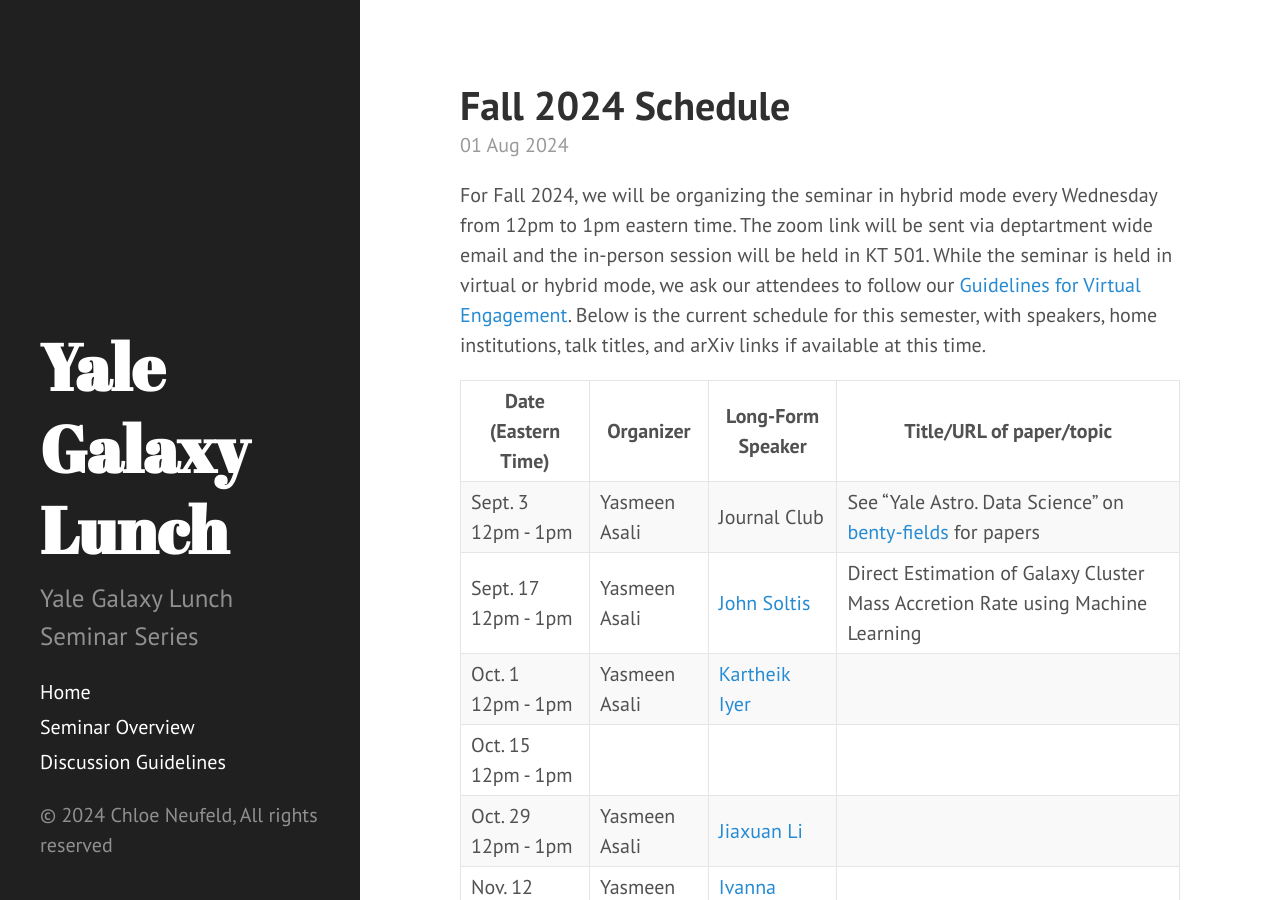
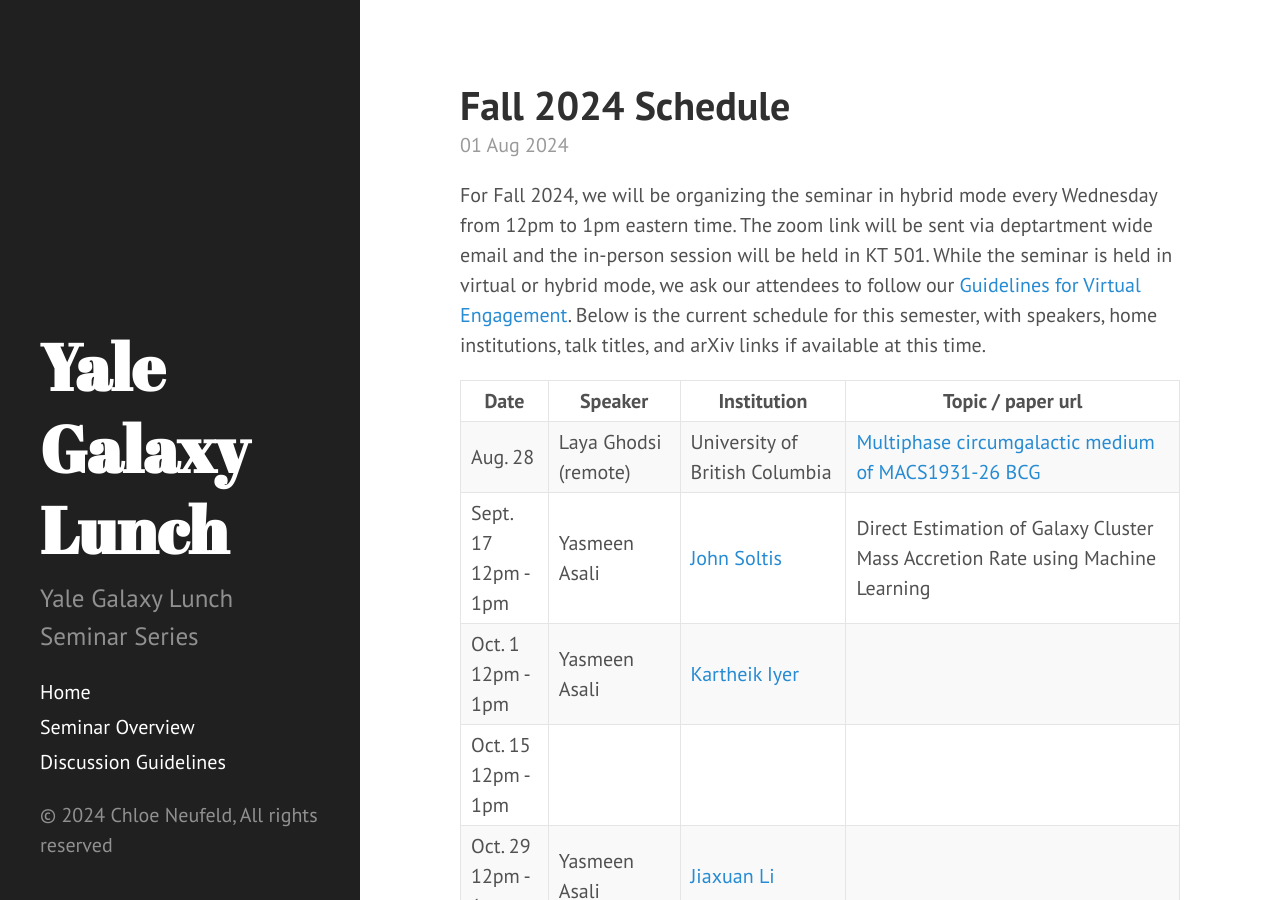
Before and after one commit to yalegalaxylunch/yalegalaxylunch.github.io, a Jekyll site: the page built from _posts/2024-08-01-fallschedule.md, in a window 1280 px wide and 900 px high. Built offline with Jekyll 4.4.1, drawn with Linux system fonts in a browser that asks for light colours.

Commit message:
adding schedule

```diff
--- a/_posts/2024-08-01-fallschedule.md
+++ b/_posts/2024-08-01-fallschedule.md
@@ -8,18 +8,18 @@
 <table>
   <thead>
     <tr>
-      <th>Date (Eastern Time)</th>
-      <th>Organizer</th>
-      <th>Long-Form Speaker</th>
-      <th>Title/URL of paper/topic</th>
+      <th>Date</th>
+      <th>Speaker</th>
+      <th>Institution</th>
+      <th>Topic / paper url</th>
     </tr>
   </thead>
   <tbody>
     <tr>
-      <td>Sept. 3<br>12pm - 1pm</td>
-      <td>Yasmeen Asali</td>
-      <td>Journal Club</td>
-      <td>See “Yale Astro. Data Science” on <a href="https://www.benty-fields.com/">benty-fields</a> for papers</td>
+      <td>Aug. 28</td>
+      <td>Laya Ghodsi (remote)</td>
+      <td>University of British Columbia</td>
+      <td><a href="https://arxiv.org/abs/2406.09552">Multiphase circumgalactic medium of MACS1931-26 BCG</a></td>
     </tr>
     <tr>
       <td>Sept. 17<br>12pm - 1pm</td>
```
